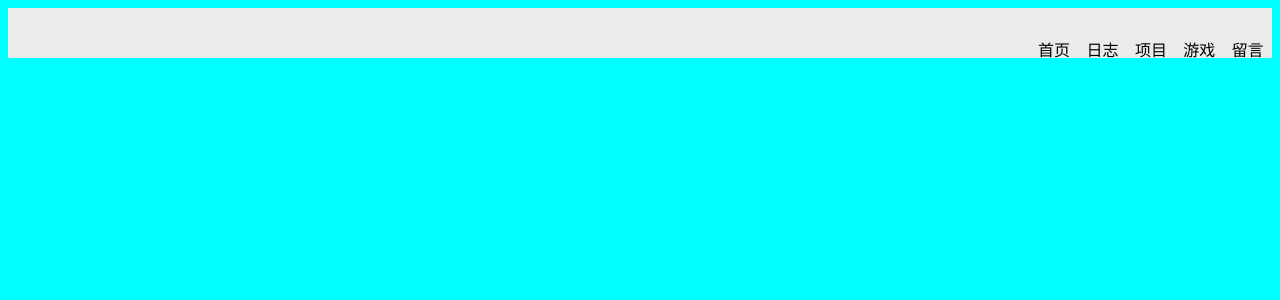
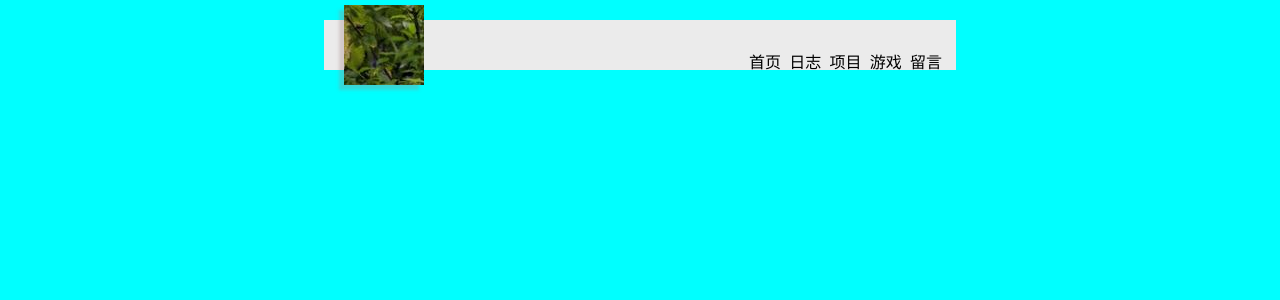
Before and after one commit to sunshineLi2019/myBl, a React (Vite) app: page / in a window 1280 px wide. Shown: the top 300 px of the page. Built offline with nearby package versions, Linux system fonts and the light colour scheme.

Commit message:
导航栏头像框

```diff
--- a/src/pages/Home/home.module.css
+++ b/src/pages/Home/home.module.css
@@ -2,10 +2,24 @@ body {
   background-color: aqua;
 }
 .nav {
+  margin: auto;
+  margin-top: 20px;
+  width: 50%;
   height: 50px;
   background-color: #ebebeb;
 }
+.nav .img {
+  margin-left: 20px;
+  overflow: hidden;
+  float: left;
+  width: 80px;
+  height: 80px;
+  position: relative;
+  top: -15px;
+  box-shadow: -5px 5px 3px rgba(163, 133, 133, 0.336);
+}
 .nav ul {
+  margin-right: 10px;
   float: right;
   width: 50%;
   height: 100%;
@@ -15,12 +29,21 @@ body {
   justify-content: flex-end;
 }
 .nav ul li {
-  height: 210%;
+  position: relative;
+  height: 100%;
   display: flex;
+  top: 0;
+  left: 0;
   align-items: center;
   padding: 0 1.3%;
+  transition: all 0.3s;
 }
 .nav ul li:hover {
   background-color: #ffffff;
+  height: 110%;
+  box-shadow: -3px 3px rgba(100, 89, 89, 0.479);
+  top: -3px;
+  left: 3px;
+  color: #d41212;
 }
 /*# sourceMappingURL=./home.module.css.map */
--- a/src/pages/Home/home.module.less
+++ b/src/pages/Home/home.module.less
@@ -2,9 +2,23 @@ body {
   background-color: aqua;
 }
 .nav {
+  margin: auto;
+  margin-top: 20px;
+  width: 50%;
   height: 50px;
   background-color: #ebebeb;
+  .img {
+    margin-left: 20px;
+    overflow: hidden;
+    float: left;
+    width: 80px;
+    height: 80px;
+    position: relative;
+    top: -15px;
+    box-shadow: -5px 5px 3px rgba(163, 133, 133, 0.336);
+  }
   ul {
+    margin-right: 10px;
     float: right;
     width: 50%;
     height: 100%;
@@ -13,13 +27,22 @@ body {
     align-items: center;
     justify-content: flex-end;
     li {
-      height: 210%;
+      position: relative;
+      height: 100%;
       display: flex;
+      top: 0;
+      left: 0;
       align-items: center;
       padding: 0 1.3%;
+      transition: all 0.3s;
     }
     li:hover {
       background-color: #ffffff;
+      height: 110%;
+      box-shadow: -3px 3px rgba(100, 89, 89, 0.479);
+      top: -3px;
+      left: 3px;
+      color: #d41212;
     }
   }
 }
--- a/src/pages/Home/navigation.tsx
+++ b/src/pages/Home/navigation.tsx
@@ -4,6 +4,9 @@ export default function Navigation(): JSX.Element {
   return (
     <>
       <nav className={home.nav}>
+        <div className={home.img}>
+          <img src="/src/assets/头像.jpg" />
+        </div>
         <ul>
           <li>首页</li>
           <li>日志</li>
```
Also changed, not shown: src/assets/头像.jpg (added), 1 other file (tests, documents, lock files or other folders).
